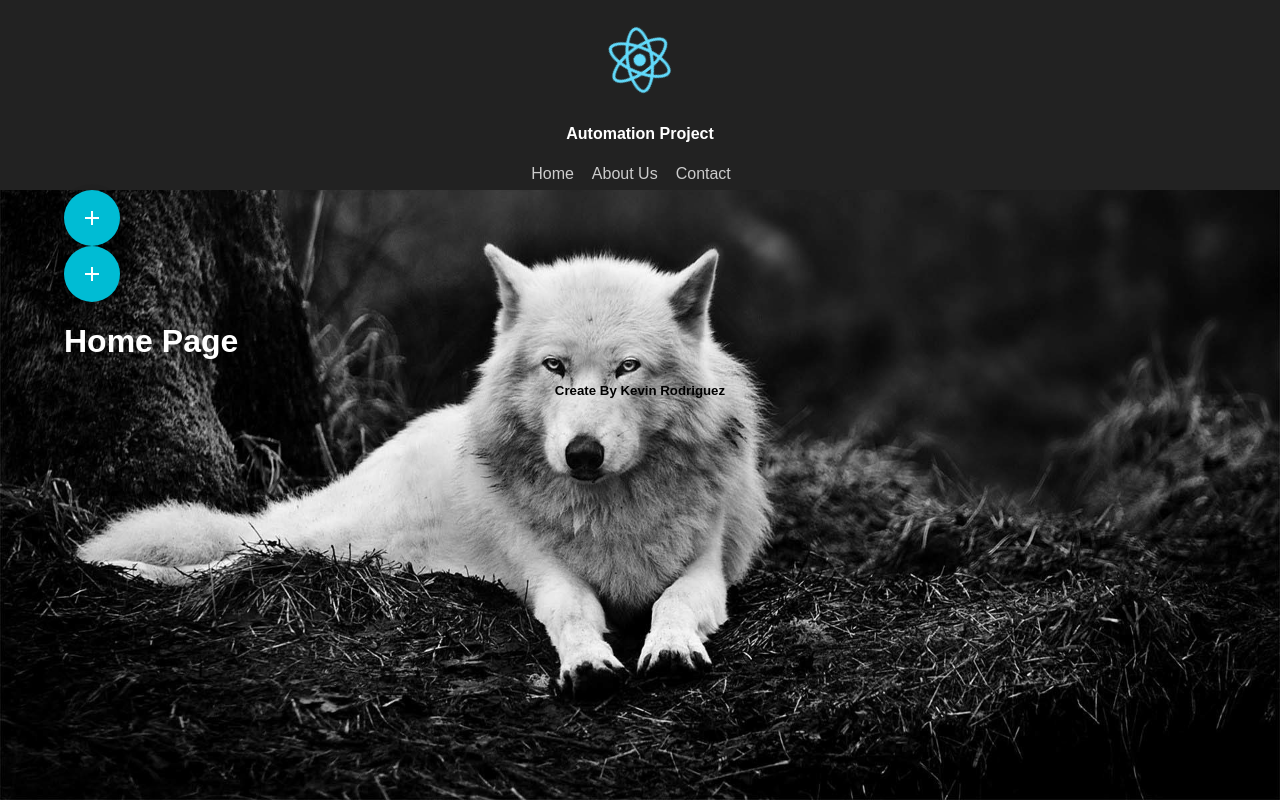
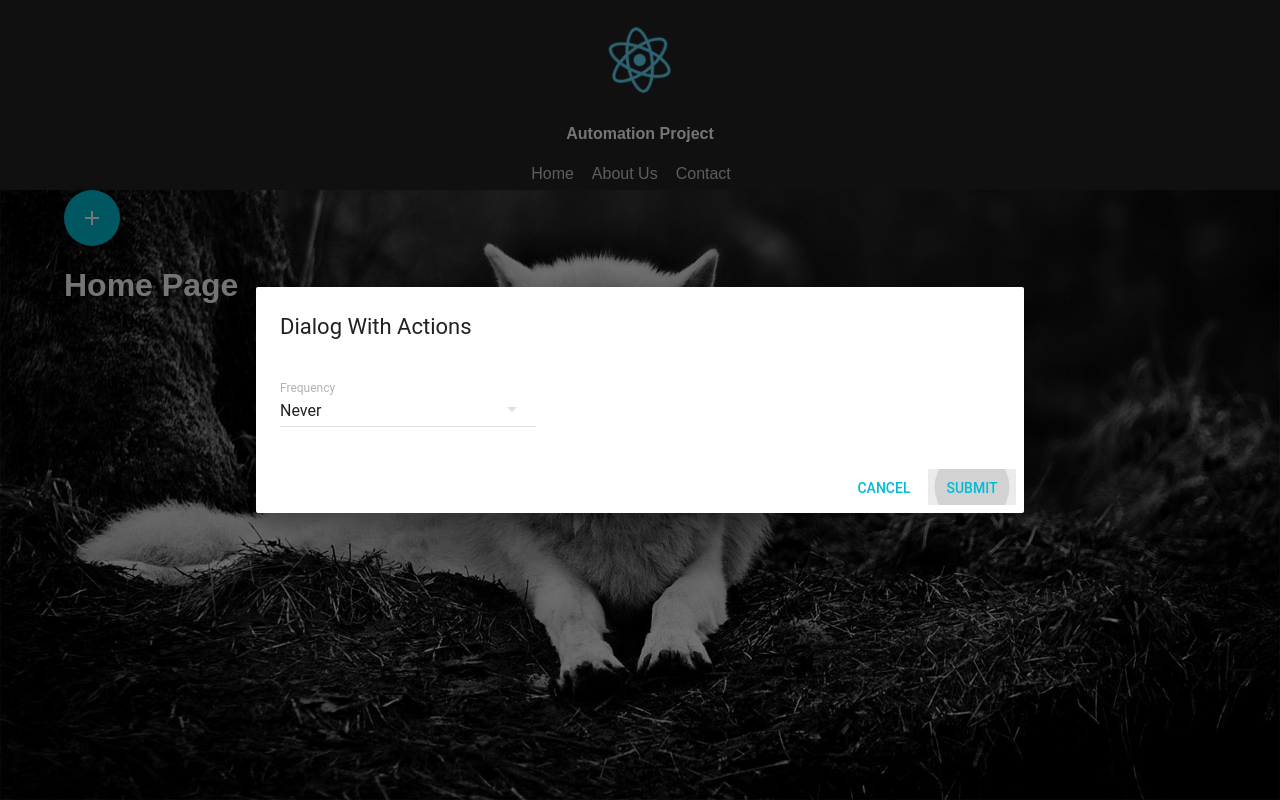
Before and after one commit to PermafrostK/AutomationFront, a React (Create React App) app: page / in a window 1280 px wide. Both pictures are taken after a click on the button 92 px from the left and 218 px from the top of the page. Built offline with nearby package versions, Linux system fonts and the light colour scheme.

Commit message:
Move Button And Add Console .LOG

```diff
--- a/src/Components/Home/Modal/ModalAdd.js
+++ b/src/Components/Home/Modal/ModalAdd.js
@@ -5,6 +5,7 @@ import FloatingActionButton from 'material-ui/FloatingActionButton';
 import ContentAdd from 'material-ui/svg-icons/content/add';
 import SelectField from 'material-ui/SelectField';
 import MenuItem from 'material-ui/MenuItem';
+import ButtonFloat from './ButtonFloat';
 
 export default class DialogExampleSimple extends React.Component {
 
@@ -13,13 +14,10 @@ export default class DialogExampleSimple extends React.Component {
         value: 1
     };
 
-    handleChange = (event, index, value) =>
-    this.setState({ value });
-
-
-
-    handledVale = (event, index, value)=>
-    console.log(this.value  );
+    handleChange = (event, index, value) => {
+        this.setState({ value });
+        console.log(value);
+    }
 
     handleOpen = () => {
         this.setState({ open: true });
@@ -29,7 +27,12 @@ export default class DialogExampleSimple extends React.Component {
         this.setState({ open: false });
     };
 
+    handledSubmit = () => {
+        console.log(this.state.value);
+    };
+
     render() {
+        <ButtonFloat />
         const actions = [
             <FlatButton
                 label="Cancel"
@@ -40,14 +43,13 @@ export default class DialogExampleSimple extends React.Component {
                 label="Submit"
                 primary={true}
                 keyboardFocused={true}
-                onClick={this.handleClose}
+                onClick={this.handledSubmit}
             />,
         ];
 
         return (
 
             <div>
-                {/* <RaisedButton label="Dialog" onClick={this.handleOpen} /> */}
                 <div>
                     <FloatingActionButton onClick={this.handleOpen}>
                         <ContentAdd />
@@ -61,17 +63,12 @@ export default class DialogExampleSimple extends React.Component {
                         open={this.state.open}
                         onRequestClose={this.handleClose}
                     >
-                        <SelectField
-                            floatingLabelText="Frequency"
-                            value={this.state.value}
-                            onChange={this.handleChange}
-                            onclick={this.handledVale}
-                        >
+                        <SelectField floatingLabelText="Frequency" value={this.state.value} onChange={this.handleChange} >
                             <MenuItem value={1} primaryText="Never" />
                             <MenuItem value={2} primaryText="Every Night" />
                             <MenuItem value={3} primaryText="Weeknights" />
-                            <MenuItem value={4} primaryText="Weekends" />
-                            <MenuItem value={5} primaryText="Weekly" />
+                            <MenuItem value={'ruiz'} primaryText="Weekends" />
+                            <MenuItem value={666} primaryText="Weekly" />
                         </SelectField>
                     </Dialog>
                 </div>
--- a/src/Components/Home/index.js
+++ b/src/Components/Home/index.js
@@ -1,6 +1,5 @@
 import React, { Component } from 'react';
 import MuiThemeProvider from 'material-ui/styles/MuiThemeProvider';
-import ButtonFloat from './Modal/ButtonFloat';
 import Modaladd from './Modal/ModalAdd';
 
 class Home extends Component {
@@ -9,10 +8,9 @@ class Home extends Component {
             <div className="Home">
 
                 <MuiThemeProvider>
-                    <ButtonFloat />
+
                     <Modaladd />
                 </MuiThemeProvider>
-
                 <h1>Home Page</h1>
             </div>
         );
```
Also changed, not shown: src/Components/App.js (line endings or trailing spaces), 1 other file (tests, documents, lock files or other folders).
